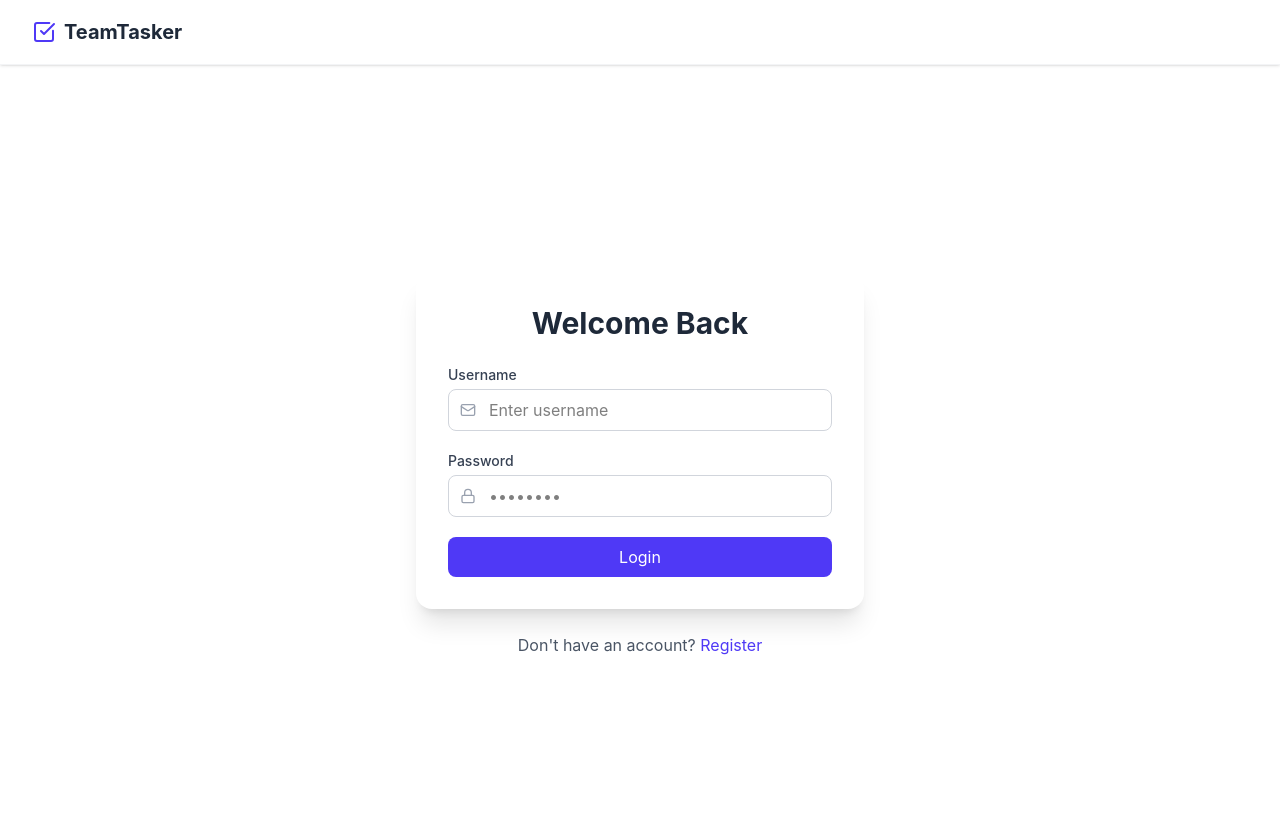
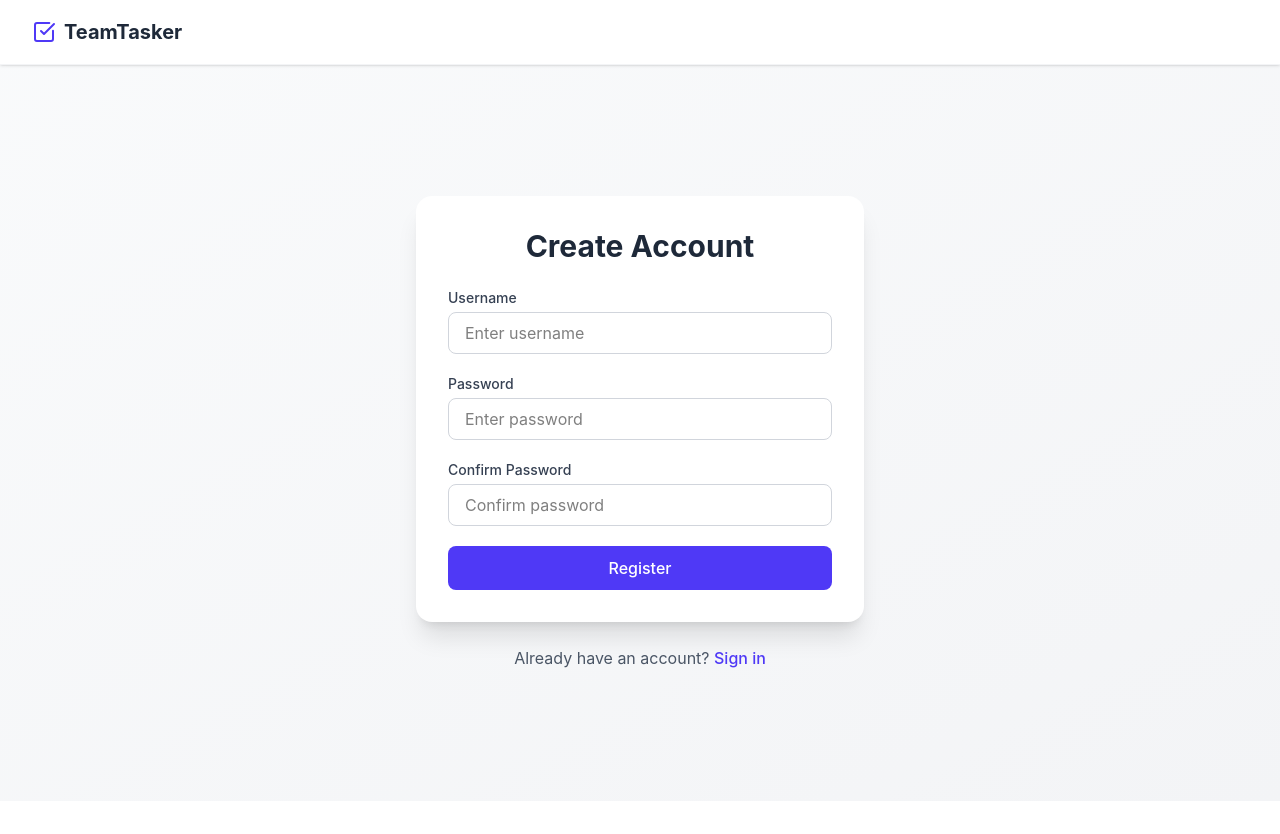
Before and after one commit to ShawnAjamala/Task_manager, a React (Vite) app: page /register in a window 1280 px wide. Shown: the top 834 px of the page. After the commit the page ends 801 px from the top, so only its background shows below. Built offline with nearby package versions, Linux system fonts and the light colour scheme.

Commit message:
made changes to register page

```diff
--- a/src/components/AuthForm.jsx
+++ b/src/components/AuthForm.jsx
@@ -1,24 +1,31 @@
 import { useState } from 'react'
-import { Mail, Lock, LogIn, UserPlus } from 'lucide-react'
 
 const AuthForm = ({ type, onSubmit, isLoading }) => {
-  const [formData, setFormData] = useState({
-    username: '',
-    password: '',
-    confirmPassword: ''
-  })
-
-  const handleChange = (e) => {
-    setFormData({ ...formData, [e.target.name]: e.target.value })
-  }
+  const [username, setUsername] = useState('')
+  const [password, setPassword] = useState('')
+  const [confirmPassword, setConfirmPassword] = useState('')
+  const [localError, setLocalError] = useState('')
 
   const handleSubmit = (e) => {
     e.preventDefault()
-    if (type === 'register' && formData.password !== formData.confirmPassword) {
-      alert('Passwords do not match')
+    setLocalError('')
+
+    if (!username.trim()) {
+      setLocalError('Username is required')
       return
     }
-    onSubmit(formData.username, formData.password)
+
+    if (!password.trim()) {
+      setLocalError('Password is required')
+      return
+    }
+
+    if (type === 'register' && password !== confirmPassword) {
+      setLocalError('Passwords do not match')
+      return
+    }
+
+    onSubmit(username, password)
   }
 
   return (
@@ -26,58 +33,62 @@ const AuthForm = ({ type, onSubmit, isLoading }) => {
       <h2 className="text-3xl font-bold text-center mb-6 text-gray-800">
         {type === 'login' ? 'Welcome Back' : 'Create Account'}
       </h2>
+
+      {localError && (
+        <div className="mb-4 p-2 bg-red-50 border border-red-200 text-red-600 rounded-lg text-sm text-center">
+          {localError}
+        </div>
+      )}
+
       <form onSubmit={handleSubmit} className="space-y-5">
         <div>
-          <label className="block text-sm font-medium text-gray-700 mb-1">Username</label>
-          <div className="relative">
-            <Mail className="absolute left-3 top-1/2 -translate-y-1/2 w-4 h-4 text-gray-400" />
+          <label className="block text-sm font-medium text-gray-700 mb-1">
+            Username
+          </label>
           <input
             type="text"
-              name="username"
-              value={formData.username}
-              onChange={handleChange}
+            value={username}
+            onChange={(e) => setUsername(e.target.value)}
             required
-              className="w-full pl-10 pr-4 py-2 border border-gray-300 rounded-lg focus:ring-2 focus:ring-indigo-500"
+            className="w-full px-4 py-2 border border-gray-300 rounded-lg focus:ring-2 focus:ring-indigo-500 focus:border-transparent"
             placeholder="Enter username"
           />
         </div>
-        </div>
+
         <div>
-          <label className="block text-sm font-medium text-gray-700 mb-1">Password</label>
-          <div className="relative">
-            <Lock className="absolute left-3 top-1/2 -translate-y-1/2 w-4 h-4 text-gray-400" />
+          <label className="block text-sm font-medium text-gray-700 mb-1">
+            Password
+          </label>
           <input
             type="password"
-              name="password"
-              value={formData.password}
-              onChange={handleChange}
+            value={password}
+            onChange={(e) => setPassword(e.target.value)}
             required
-              className="w-full pl-10 pr-4 py-2 border border-gray-300 rounded-lg focus:ring-2 focus:ring-indigo-500"
-              placeholder="••••••••"
+            className="w-full px-4 py-2 border border-gray-300 rounded-lg focus:ring-2 focus:ring-indigo-500 focus:border-transparent"
+            placeholder="Enter password"
           />
         </div>
-        </div>
+
         {type === 'register' && (
           <div>
-            <label className="block text-sm font-medium text-gray-700 mb-1">Confirm Password</label>
-            <div className="relative">
-              <Lock className="absolute left-3 top-1/2 -translate-y-1/2 w-4 h-4 text-gray-400" />
+            <label className="block text-sm font-medium text-gray-700 mb-1">
+              Confirm Password
+            </label>
             <input
               type="password"
-                name="confirmPassword"
-                value={formData.confirmPassword}
-                onChange={handleChange}
+              value={confirmPassword}
+              onChange={(e) => setConfirmPassword(e.target.value)}
               required
-                className="w-full pl-10 pr-4 py-2 border border-gray-300 rounded-lg focus:ring-2 focus:ring-indigo-500"
-                placeholder="••••••••"
+              className="w-full px-4 py-2 border border-gray-300 rounded-lg focus:ring-2 focus:ring-indigo-500 focus:border-transparent"
+              placeholder="Confirm password"
             />
           </div>
-          </div>
         )}
+
         <button
           type="submit"
           disabled={isLoading}
-          className="w-full bg-indigo-600 text-white py-2 rounded-lg hover:bg-indigo-700 transition-colors flex items-center justify-center gap-2"
+          className="w-full bg-indigo-600 text-white py-2.5 rounded-lg hover:bg-indigo-700 transition-colors font-medium disabled:opacity-50 disabled:cursor-not-allowed"
         >
           {isLoading ? 'Please wait...' : type === 'login' ? 'Login' : 'Register'}
         </button>
--- a/src/context/AuthContext.jsx
+++ b/src/context/AuthContext.jsx
@@ -37,14 +37,14 @@ export const AuthProvider = ({ children }) => {
     }
     saveUser(username, password)
     localStorage.setItem(`tasks_${username}`, JSON.stringify([]))
-    toast.success('Account created! Please login.')
+    toast.success('Account created successfully! Please login.')
   }
 
   const logout = () => {
     setUser(null)
     setIsAuthenticated(false)
     localStorage.removeItem('task_manager_current_user')
-    toast.success('Logged out')
+    toast.success('Logged out successfully')
   }
 
   return (
--- a/src/pages/Register.jsx
+++ b/src/pages/Register.jsx
@@ -1,37 +1,48 @@
-import { useState } from "react";
-import { Link, useNavigate } from "react-router-dom";
-import { useAuth } from "../context/AuthContext";
+ import { useState } from 'react'
+import { Link, useNavigate } from 'react-router-dom'
+import { useAuth } from '../context/AuthContext'
 import AuthForm from '../components/AuthForm'
-const Login = () => {
-  const { login } = useAuth();
-  const navigate = useNavigate();
-  const [isLoading, setIsLoading] = useState(false);
 
-  const handleLogin = async (username, password) => {
-    setIsLoading(true);
+const Register = () => {
+  const { register } = useAuth()
+  const navigate = useNavigate()
+  const [isLoading, setIsLoading] = useState(false)
+  const [error, setError] = useState('')
+
+  const handleRegister = async (username, password) => {
+    setIsLoading(true)
+    setError('')
+
     try {
-      await login(username, password);
-      navigate("/dashboard");
+      await register(username, password)
+      navigate('/login')
     } catch (err) {
-      alert(err.message);
+      setError(err.message || 'Registration failed. Please try again.')
     } finally {
-      setIsLoading(false);
+      setIsLoading(false)
     }
-  };
+  }
 
   return (
-    <div className="min-h-screen flex items-center justify-center p-4">
+    <div className="min-h-[calc(100vh-64px)] flex items-center justify-center p-4 bg-gradient-to-br from-gray-50 to-gray-100">
       <div className="w-full max-w-md">
-        <AuthForm type="login" onSubmit={handleLogin} isLoading={isLoading} />
+        {error && (
+          <div className="mb-4 p-3 bg-red-100 border border-red-400 text-red-700 rounded-lg text-sm">
+            {error}
+          </div>
+        )}
+
+        <AuthForm type="register" onSubmit={handleRegister} isLoading={isLoading} />
+
         <p className="text-center mt-6 text-gray-600">
-          Don't have an account?{" "}
-          <Link to="/register" className="text-indigo-600 hover:underline">
-            Register
+          Already have an account?{' '}
+          <Link to="/login" className="text-indigo-600 hover:text-indigo-700 font-medium hover:underline">
+            Sign in
           </Link>
         </p>
       </div>
     </div>
-  );
-};
+  )
+}
 
-export default Login;
+export default Register
--- a/src/utils/localStorage.js
+++ b/src/utils/localStorage.js
@@ -1,6 +1,9 @@
 const USERS_KEY = 'task_manager_users'
 
-export const getUsers = () => JSON.parse(localStorage.getItem(USERS_KEY) || '[]')
+export const getUsers = () => {
+  const users = localStorage.getItem(USERS_KEY)
+  return users ? JSON.parse(users) : []
+}
 
 export const saveUser = (username, password) => {
   const users = getUsers()
@@ -10,4 +13,7 @@ export const saveUser = (username, password) => {
   }
 }
 
-export const getUser = (username) => getUsers().find(u => u.username === username)
+export const getUser = (username) => {
+  const users = getUsers()
+  return users.find(u => u.username === username)
+}
```
Lines whose indentation alone changed are shown as unchanged.
